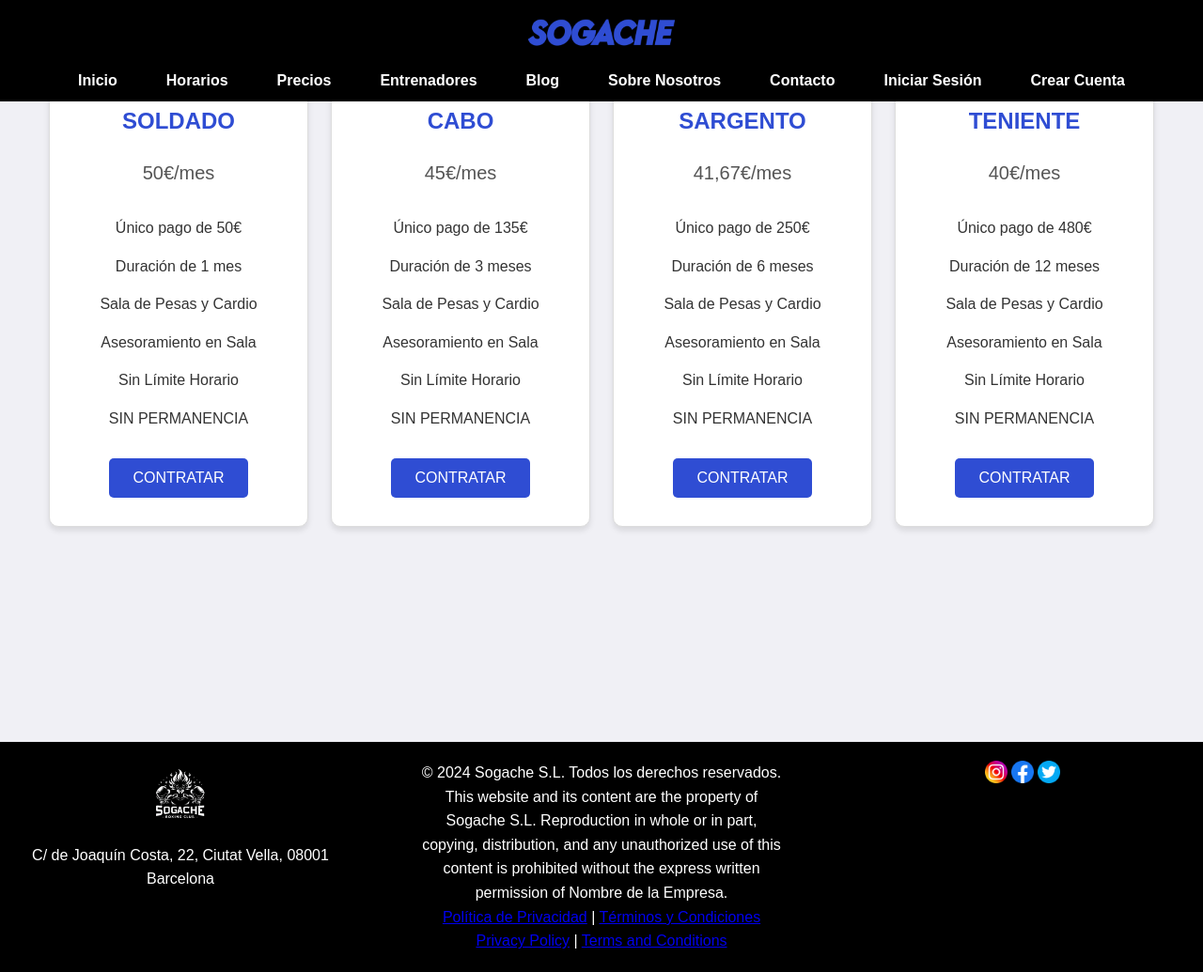
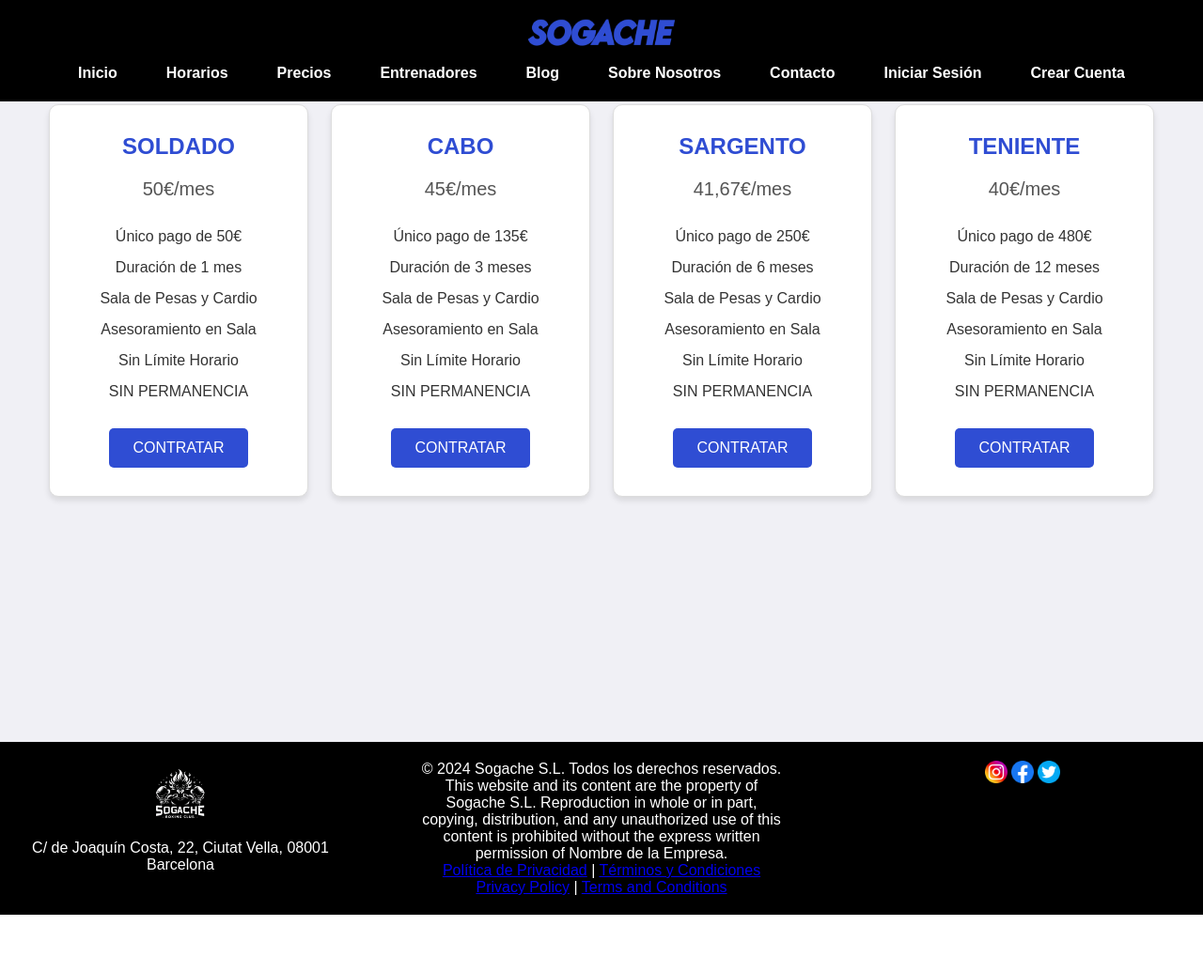
Before and after one commit to BipperTT/club_boxeo, a PHP site: page /tarifa.html in a window 1280 px wide. Shown: the whole page at 94% size. After the commit the page ends 974 px from the top, so only its background shows below. Run offline with PHP 8.4, Linux system fonts and the light colour scheme.

Commit message:
update tarifa.css

```diff
--- a/proyecto-20240521T060509Z-001/proyecto/frontend/styles/tarifa.css
+++ b/proyecto-20240521T060509Z-001/proyecto/frontend/styles/tarifa.css
@@ -8,7 +8,7 @@ body {
     font-family: 'Arial', sans-serif;
     background-color: #f0f0f5;
     color: #333;
-    line-height: 1.6;
+
 }
 
 main {
```
